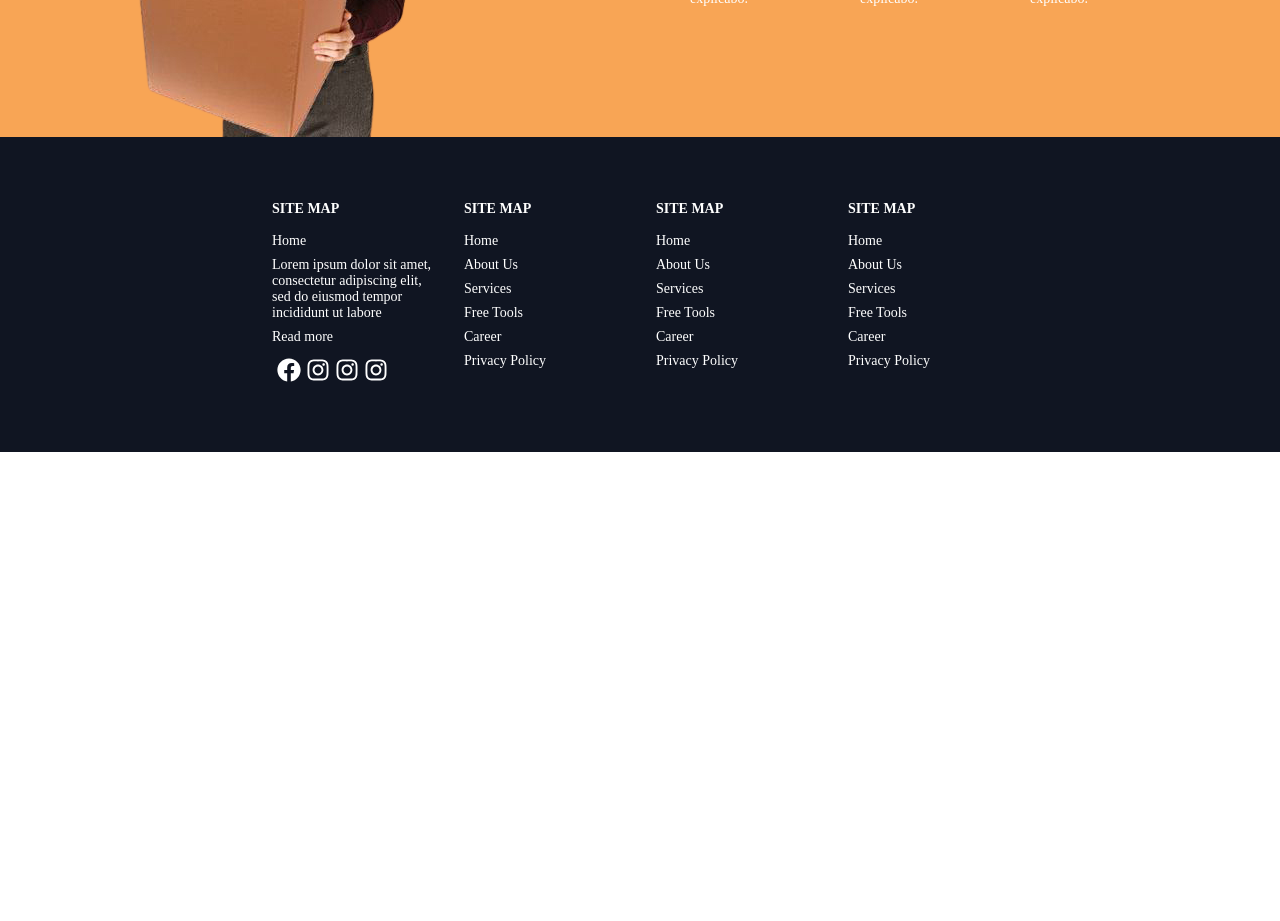
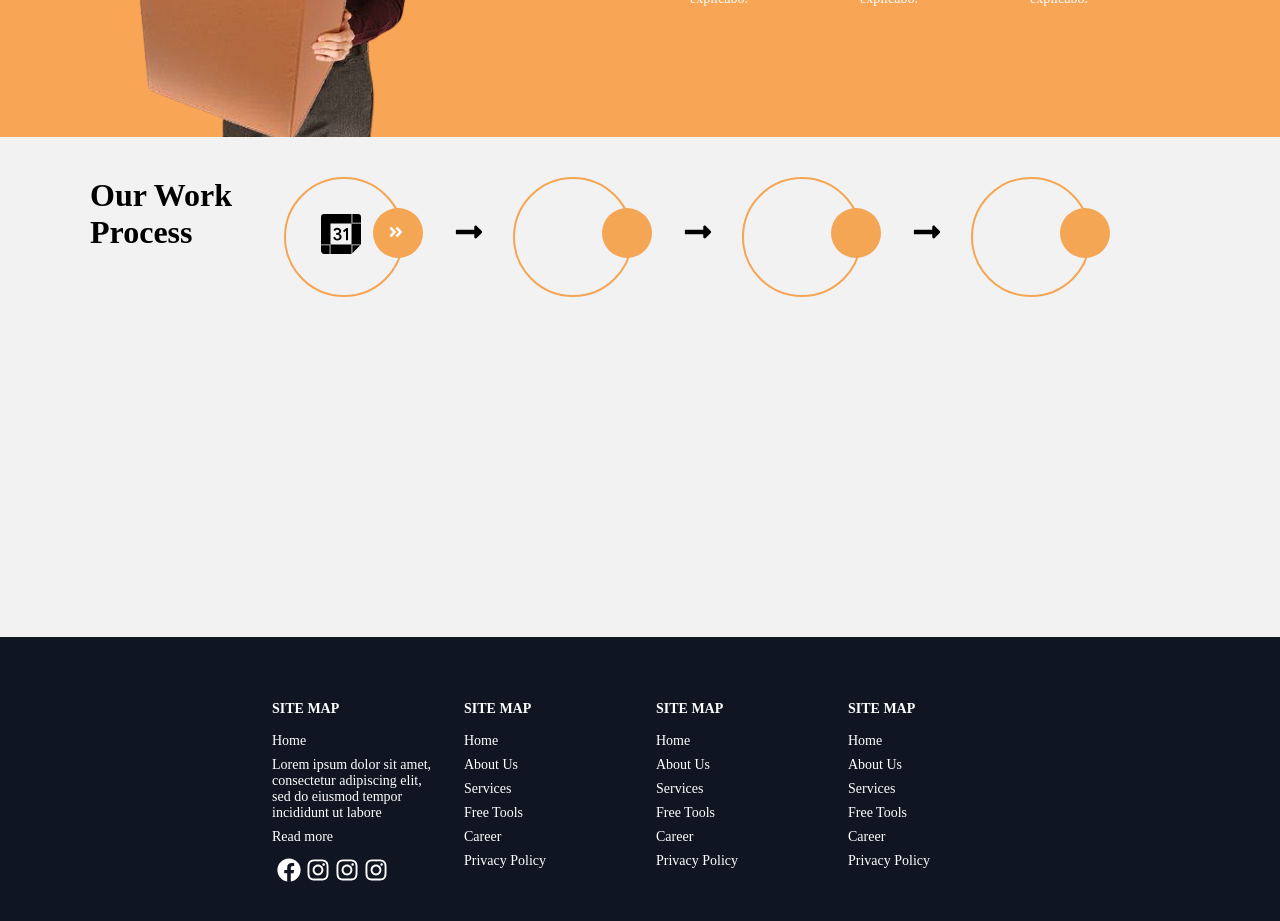
Before and after one commit to shahin1290/GoMove, a React (Create React App) app in the folder client/: page / in a window 1280 px wide. Shown: the part 2040-2961 px from the top of the page. Before the commit the page ends 2492 px from the top, so only its background shows below. Built offline with nearby package versions, Linux system fonts and the light colour scheme.

Commit message:
adds basic design to process flow

```diff
--- /dev/null
+++ b/client/src/components/ProcessSection/index.js
@@ -0,0 +1,106 @@
+import React from 'react'
+import styled from 'styled-components'
+import { FaAngleDoubleRight, FaLongArrowAltRight } from 'react-icons/fa'
+import { SiGooglecalendar } from 'react-icons/si'
+
+const SectionContainer = styled.div`
+  height: 500px;
+  width: 100%;
+  background-color: #f2f2f2;
+`
+const SectionWrapper = styled.div`
+  display: flex;
+  max-width: 1100px;
+  justify-content: space-between;
+  margin: 0 auto;
+  padding-top: 40px;
+`
+
+const CircleContainer = styled.div`
+  width: 300px;
+  height: 300px;
+  margin-left: 10px;
+  position: relative;
+`
+
+const StyledBigIcon = styled(SiGooglecalendar)`
+  font-size: 40px;
+  margin-top: 35px;
+  margin-left: 35px;
+  position: absolute;
+`
+
+const StyledIcon = styled(FaAngleDoubleRight)`
+  background: #f4a654;
+  margin-top: 16px;
+  margin-left: 15px;
+  color: #fff;
+  font-weight: bold;
+`
+
+const StyledArrow = styled(FaLongArrowAltRight)`
+  font-size: 30px;
+  font-weight: bold;
+  position: relative;
+  top: 40px;
+  left: 170px;
+`
+
+const Main = styled.div`
+  width: 120px;
+  height: 120px;
+  border-radius: 50%;
+  position: absolute;
+  border: 2px solid #f4a654;
+`
+
+const SmallCircle = styled.div`
+  width: 50px;
+  height: 50px;
+  border-radius: 50%;
+  background: #f4a654;
+  overflow: hidden;
+  position: relative;
+  top: 25%;
+  right: -75%;
+`
+
+const ProcessSection = () => {
+  return (
+    <SectionContainer>
+      <SectionWrapper>
+        <h1>Our Work Process</h1>
+        <CircleContainer>
+          <Main>
+            <StyledBigIcon />
+            <SmallCircle>
+              <StyledIcon />
+            </SmallCircle>
+          </Main>
+          <StyledArrow />
+        </CircleContainer>
+        <CircleContainer>
+          <Main>
+            <SmallCircle />
+          </Main>
+          <StyledArrow />
+        </CircleContainer>
+
+        <CircleContainer>
+          <Main>
+            <SmallCircle />
+          </Main>
+          <StyledArrow />
+        </CircleContainer>
+
+        <CircleContainer>
+          <Main>
+            <SmallCircle />
+          </Main>
+        </CircleContainer>
+      </SectionWrapper>
+    </SectionContainer>
+  )
+}
+
+export default ProcessSection
--- a/client/src/components/QuoteForm/index.js
+++ b/client/src/components/QuoteForm/index.js
@@ -1,5 +1,5 @@
 import React from 'react'
-import styled, { css } from 'styled-components'
+import styled from 'styled-components'
 
 const FormContainer = styled.div`
   background: black;
--- a/client/src/pages/index.js
+++ b/client/src/pages/index.js
@@ -6,6 +6,7 @@ import TopSection from '../components/TopSection'
 import ServiceCard from '../components/ServiceCard'
 import QuoteSection from '../components/QuoteSection'
 import ReviewsSection  from '../components/ReviewsSection'
+import ProcessSection from '../components/ProcessSection';
 
 const Home = () => {
   return (
@@ -16,6 +17,7 @@ const Home = () => {
       <QuoteSection />
       <ServiceCard />
       <ReviewsSection />
+      <ProcessSection />
       <Footer />
     </>
   )
```
